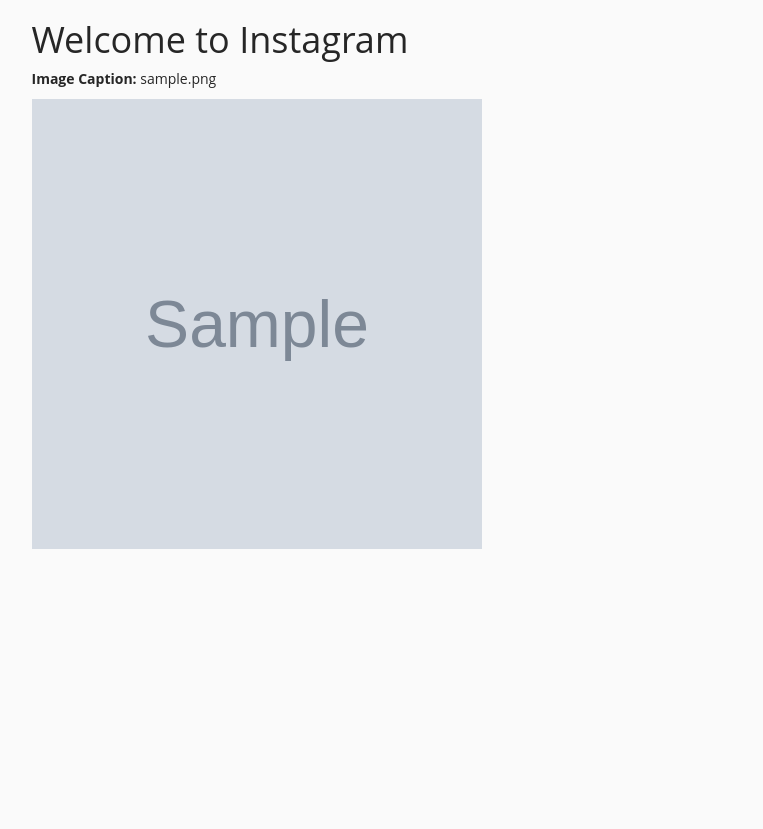
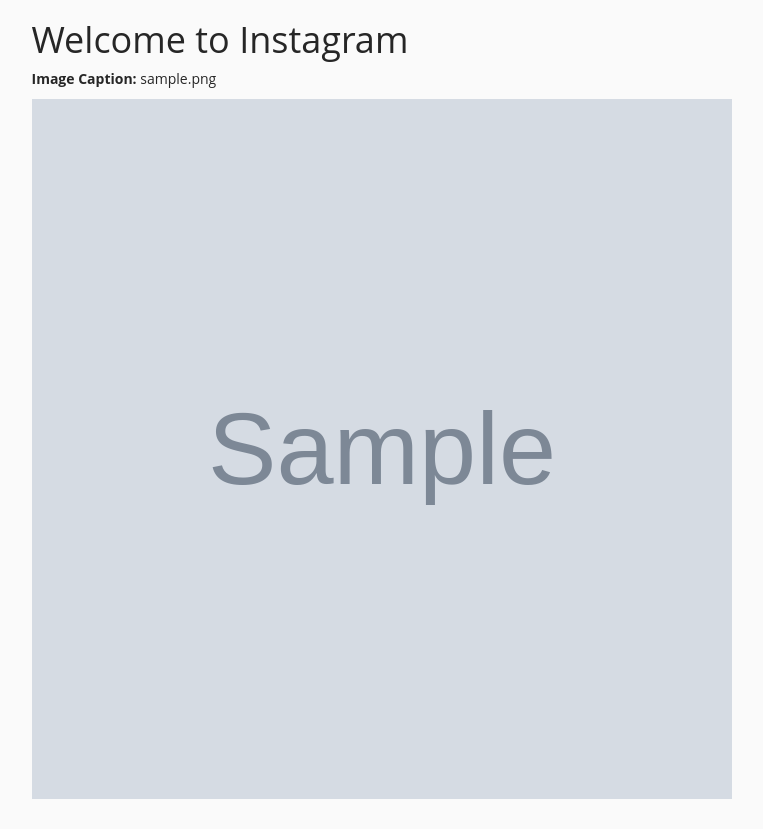
Before and after one commit to edithamadi/instagram2, a Django app: page / in a window 1280 px wide. Shown: the part 161-990 px from the top of the page, without its empty margins (161-924 px from the left). Before the commit the page ends 710 px from the top, so only its background shows below. Run offline with Django 3.2, Linux system fonts and the light colour scheme; a user stored in the database is signed in; tables that the repository leaves empty hold one stand-in row (values such as "Sample post"); grey boxes marked "Sample" are stand-in pictures; some libraries are stand-ins or nearby versions.

Commit message:
updated file

```diff
--- a/insta/templates/welcome.html
+++ b/insta/templates/welcome.html
@@ -12,7 +12,7 @@
 <p><b>Image Caption:</b> {{image.image_caption}}</p>
     <div class="gallery-item">
 
-        <img src="{{image.image.url}}"  style="width: 450px; height: 450px" alt="image">
+        <img src="{{image.image.url}}"  style="width: 700px; height: 700px" alt="image">
 
 
         <div class="gallery-item-info" col-md-8>
```
